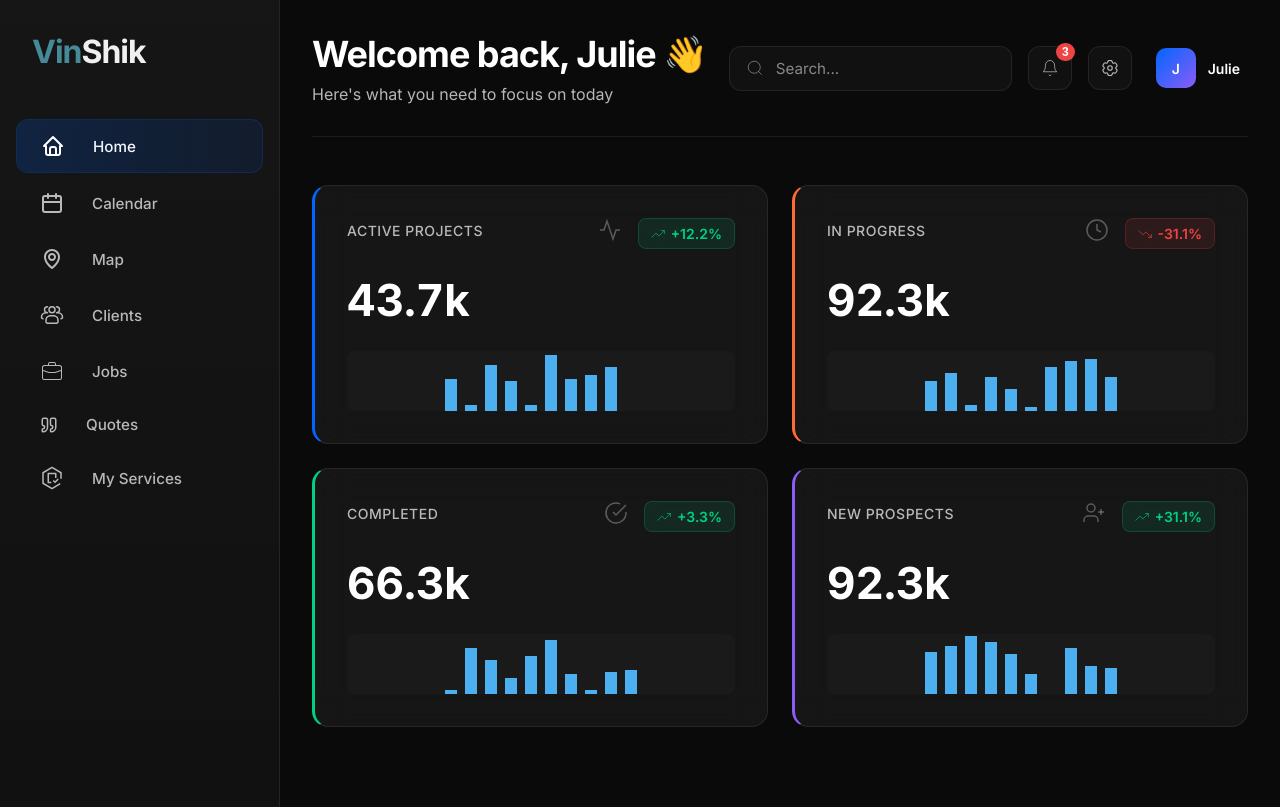
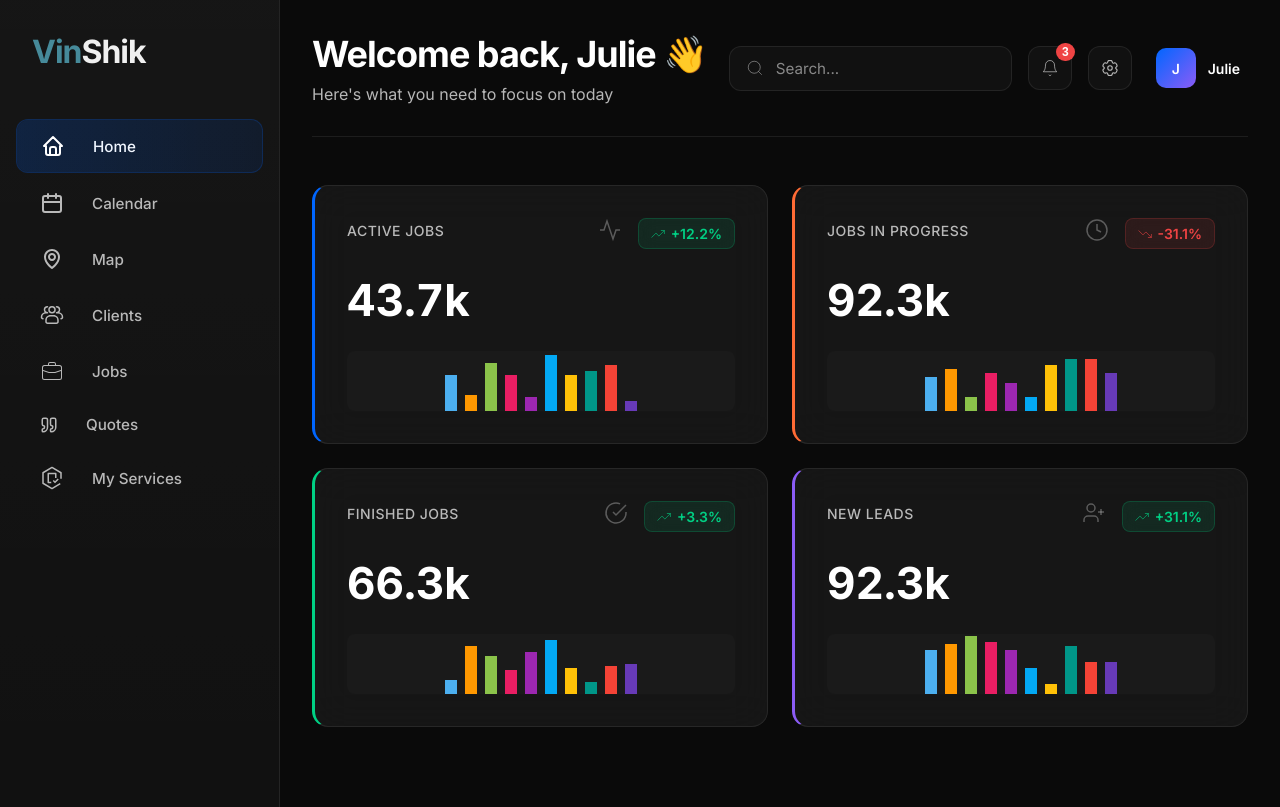
Before and after one commit to latika-15/Vinshik, a plain HTML site: page index.html in a window 1280 px wide. Drawn offline with Linux system fonts and the light colour scheme.

Commit message:
final done

```diff
--- a/index.html
+++ b/index.html
@@ -100,7 +100,7 @@
                 <div class="stat-card primary">
                     <div class="stat-header">
                         <div class="stat-meta">
-                            <span class="stat-title">Active Projects</span>
+                            <span class="stat-title">Active Jobs</span>
                             <div class="stat-icon">
                                 <svg viewBox="0 0 24 24" fill="none" stroke="currentColor">
                                     <path d="M22 12h-4l-3 9L9 3l-3 9H2"/>
@@ -126,7 +126,7 @@
                 <div class="stat-card warning">
                     <div class="stat-header">
                         <div class="stat-meta">
-                            <span class="stat-title">In Progress</span>
+                            <span class="stat-title">Jobs In Progress</span>
                             <div class="stat-icon">
                                 <svg viewBox="0 0 24 24" fill="none" stroke="currentColor">
                                     <circle cx="12" cy="12" r="10"/>
@@ -153,7 +153,7 @@
                 <div class="stat-card success">
                     <div class="stat-header">
                         <div class="stat-meta">
-                            <span class="stat-title">Completed</span>
+                            <span class="stat-title">Finished Jobs</span>
                             <div class="stat-icon">
                                 <svg viewBox="0 0 24 24" fill="none" stroke="currentColor">
                                     <path d="M22 11.08V12a10 10 0 11-5.93-9.14"/>
@@ -180,7 +180,7 @@
                 <div class="stat-card info">
                     <div class="stat-header">
                         <div class="stat-meta">
-                            <span class="stat-title">New Prospects</span>
+                            <span class="stat-title">New Leads</span>
                             <div class="stat-icon">
                                 <svg viewBox="0 0 24 24" fill="none" stroke="currentColor">
                                     <path d="M16 21v-2a4 4 0 00-4-4H6a4 4 0 00-4 4v2"/>
@@ -212,15 +212,17 @@
 </html>
 <script>
 document.addEventListener("DOMContentLoaded", () => {
-  // Select all chart containers
   const charts = document.querySelectorAll(".stat-chart");
+
+  // Define a color palette
+  const colors = ["#4cafef", "#ff9800", "#8bc34a", "#e91e63", "#9c27b0", "#03a9f4", "#ffc107", "#009688", "#f44336", "#673ab7"];
 
   charts.forEach(chart => {
     const svg = chart.querySelector("svg");
     svg.innerHTML = ""; // clear old polyline
 
-    // Example random data (10 bars between 0-30)
-    let data = Array.from({ length: 10 }, () => Math.floor(Math.random() * 30));
+    // Example random data (10 bars between 5–28)
+    let data = Array.from({ length: 10 }, () => Math.floor(Math.random() * 25) + 5);
 
     // Chart dimensions
     const svgWidth = 100;
@@ -229,16 +231,18 @@ document.addEventListener("DOMContentLoaded", () => {
 
     data.forEach((value, index) => {
       let barHeight = value;
-      let x = index * barWidth + 2; // +2 for spacing
+      let x = index * barWidth + 2; // bar spacing
       let y = svgHeight - barHeight;
 
-      // Create a rect bar
+      // Create bar rect
       let rect = document.createElementNS("http://www.w3.org/2000/svg", "rect");
       rect.setAttribute("x", x);
       rect.setAttribute("y", y);
       rect.setAttribute("width", barWidth - 4);
       rect.setAttribute("height", barHeight);
-      rect.setAttribute("fill", "#4cafef");
+
+      // Give each bar a different color from palette
+      rect.setAttribute("fill", colors[index % colors.length]);
 
       // Animate growth
       rect.style.transition = "height 0.6s ease, y 0.6s ease";
@@ -247,7 +251,7 @@ document.addEventListener("DOMContentLoaded", () => {
       setTimeout(() => {
         rect.setAttribute("height", barHeight);
         rect.setAttribute("y", y);
-      }, 100);
+      }, 100 * index); // stagger animation
 
       svg.appendChild(rect);
     });
```
